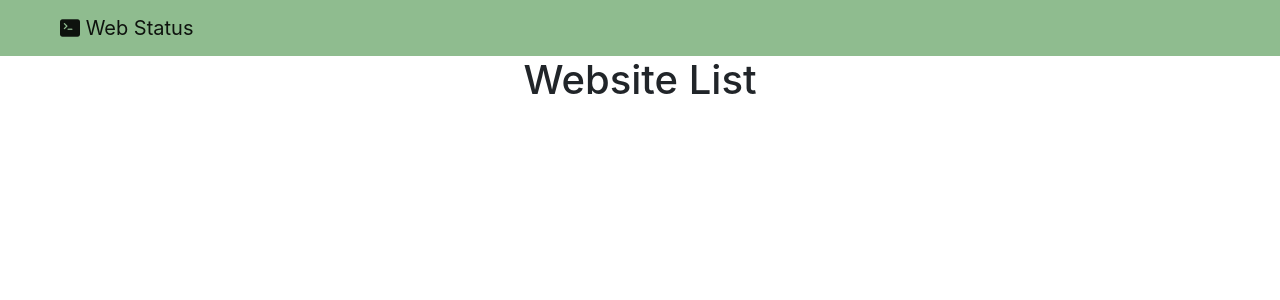
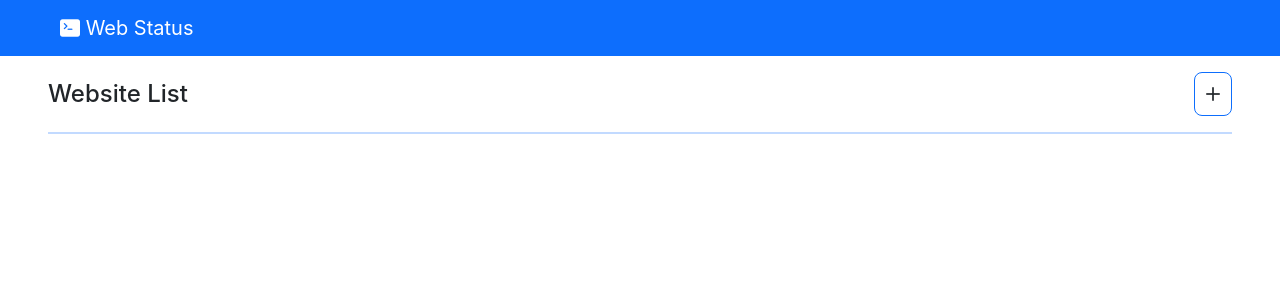
Before and after one commit to abhishekk-raj/WebStatus, a React (Vite) app: page / in a window 1280 px wide. Shown: the top 300 px of the page. Built offline with nearby package versions, Linux system fonts and the light colour scheme.

Commit message:
Enhance UI

```diff
--- a/src/components/app-bar/Appbar.module.scss
+++ b/src/components/app-bar/Appbar.module.scss
@@ -1,4 +1,4 @@
 .Appbar {
   height: 3.5rem;
-  background: darkseagreen;
+  // background: darkseagreen;
 }
--- a/src/components/app-bar/Appbar.tsx
+++ b/src/components/app-bar/Appbar.tsx
@@ -1,14 +1,14 @@
-import React, {FunctionComponent} from 'react';
-import {Navbar, NavbarBrand} from "reactstrap";
+import React, { FunctionComponent } from 'react';
+import { Button, Navbar, NavbarBrand } from "reactstrap";
 
 import styles from './Appbar.module.scss';
 
 const Appbar: FunctionComponent = () => {
 
     return (
-        <Navbar light expand="md" className={styles.Appbar}>
+        <Navbar dark expand="md" className={`${styles.Appbar} bg-primary text-light`}>
             <NavbarBrand href="/" className="ms-5">
-                <i className="bi-terminal-fill" role="img" aria-label="GitHub"/> Web Status
+                <i className="bi-terminal-fill" role="img" aria-label="GitHub" /> Web Status
             </NavbarBrand>
         </Navbar>
     );
--- a/src/hooks/use-get-web-detail.tsx
+++ b/src/hooks/use-get-web-detail.tsx
@@ -15,10 +15,8 @@ const useGetWebDetail = (url: string): { data: WebDetail | WebError, error: WebE
                     { method: 'GET', cache: 'no-cache' });
                 const apiResponse = await response.json();
                 setData(apiResponse);
-                console.log(apiResponse);
             } catch (error) {
                 setError(error);
-                console.log(error);
             }
         };
 
--- a/src/hooks/use-proxy.tsx
+++ b/src/hooks/use-proxy.tsx
@@ -9,10 +9,8 @@ const useProxy = (url: string): { data: any | null, error: Error | unknown } =>
             try {
                 const response = await fetch(`/api?url=${url}`);
                 setData(await response.json());
-                console.log(data);
             } catch (error) {
                 setError(error);
-                console.log(error);
             }
         };
 
--- a/src/index.scss
+++ b/src/index.scss
@@ -1,4 +1,5 @@
 @import url("https://cdn.jsdelivr.net/npm/bootstrap-icons@1.5.0/font/bootstrap-icons.css");
+@import 'node_modules/bootstrap/scss/bootstrap';
 
 body {
   margin: 0;
@@ -8,3 +9,12 @@ body {
   -webkit-font-smoothing: antialiased;
   -moz-osx-font-smoothing: grayscale;
 }
+
+a {
+  text-decoration: none;
+  color: inherit;
+}
+
+h1,h2,h3,h4,h5,h6 {
+  margin: 0;
+}
--- a/src/methods/save-web-detail.tsx
+++ b/src/methods/save-web-detail.tsx
@@ -1,13 +1,9 @@
 import { Web } from '../types/web';
 
 const saveWebsiteDetailsToDB = (key: string, initialValue: Web) => {
-    console.log('usePostWebDetail', key, initialValue);
-
     const websiteDetails = localStorage.getItem(key);
     const parsedWebsiteDetails = websiteDetails ? JSON.parse(websiteDetails) : [];
-    console.log('parsedWebsiteDetails', parsedWebsiteDetails);
     const webDetailToStore = JSON.stringify([...parsedWebsiteDetails, initialValue]);
-    console.log('webDetailToStore', webDetailToStore);
     localStorage.setItem(key, webDetailToStore);
 };
 
--- /dev/null
+++ b/src/methods/update-web-details.tsx
@@ -0,0 +1,11 @@
+import { Web } from '../types/web';
+
+const updateWebsiteDetailsToDB = (key: string, websiteId: string, status: number) => {
+    const websiteDetails = localStorage.getItem(key);
+    const parsedWebsiteDetails = websiteDetails ? JSON.parse(websiteDetails) : [];
+    const websiteToUpdate = parsedWebsiteDetails.map((website: Web) => website.id === websiteId ? { ...website, status: status, lastUpdated: new Date().toISOString() } : website);
+    const webDetailToStore = JSON.stringify(websiteToUpdate);
+    localStorage.setItem(key, webDetailToStore);
+};
+
+export default updateWebsiteDetailsToDB;
--- a/src/pages/add-website/AddWebsite.tsx
+++ b/src/pages/add-website/AddWebsite.tsx
@@ -1,9 +1,11 @@
 import React, { useState } from 'react';
 import saveWebsiteDetailsToDB from '../../methods/save-web-detail';
 import { getRandomId } from '../../methods/get-random-id';
+import { useNavigate } from 'react-router-dom';
 
 const AddWebsite = () => {
     const [websiteUrl, setWebsiteUrl] = useState('');
+    const useNaviagte = useNavigate();
 
     const onInputChange = (e: any) => {
         setWebsiteUrl(e.target.value);
@@ -11,8 +13,13 @@ const AddWebsite = () => {
 
     const onFormSubmit = (e: any) => {
         e.preventDefault();
-        console.log(websiteUrl);
-        saveWebsiteDetailsToDB('websiteDetails', { id: getRandomId(), name: websiteUrl });
+        saveWebsiteDetailsToDB('websiteDetails', {
+            id: getRandomId(),
+            name: websiteUrl,
+            status: 'active',
+            lastUpdated: new Date().toISOString()
+        });
+        useNaviagte('/');
     };
 
     return (
--- a/src/pages/website-detail/WebsiteDetail.tsx
+++ b/src/pages/website-detail/WebsiteDetail.tsx
@@ -1,27 +1,26 @@
 import React, { FunctionComponent, useEffect, useState } from 'react';
-import { Card, CardBody, CardHeader, Table } from "reactstrap";
+import { Button, Card, CardBody, CardHeader, Table } from "reactstrap";
 
 import styles from './WebsiteDetail.module.scss';
 import { LocalNotifications, PermissionStatus } from "@capacitor/local-notifications";
 import useGetWebDetail from '../../hooks/use-get-web-detail';
 import { getWebsiteName } from '../../methods/get-website-name';
 import { WebsiteStatus, getWebsiteStatus } from '../../methods/get-website-status';
-import { useParams } from 'react-router-dom';
+import { Link, useParams } from 'react-router-dom';
 import useGetWebsite from '../../hooks/use-get-website';
+import updateWebsiteDetailsToDB from '../../methods/update-web-details';
 
 const WebsiteDetail: FunctionComponent = () => {
     const [webStatus, setWebStatus] = useState<WebsiteStatus>();
-    // const [websiteUrl, setWebsiteUrl] = useState('https://master.smartsoul.com/user/list');
     const { websiteId } = useParams();
     const website = useGetWebsite('websiteDetails', websiteId!);
     const { data, error } = useGetWebDetail(website?.name);
-
-    console.log(website);
 
     useEffect(() => {
         if (data) {
             const websiteStatus = getWebsiteStatus(data.status, 'error' in data ? data.error : undefined);
             setWebStatus(websiteStatus);
+            updateWebsiteDetailsToDB('websiteDetails', websiteId!, data.status);
         }
     }, [data]);
 
@@ -42,6 +41,7 @@ const WebsiteDetail: FunctionComponent = () => {
                 <CardBody className={styles.CardBody}>
                     {
                         data ? (
+                            <>
                                 <Table bordered>
                                     <tbody>
                                         <tr>
@@ -62,6 +62,8 @@ const WebsiteDetail: FunctionComponent = () => {
                                         </tr>
                                     </tbody>
                                 </Table>
+                                <Link to='/' className='text-primary'>See All Websites</Link>
+                            </>
                         ) : (
                             <div>{error instanceof Error ? error.message : 'Getting Details...'}</div>
                         )
--- a/src/pages/website-list/WebsiteList.tsx
+++ b/src/pages/website-list/WebsiteList.tsx
@@ -2,22 +2,35 @@ import React from 'react';
 import useGetWebsiteList from '../../hooks/use-get-website-list';
 import { Link } from 'react-router-dom';
 import { getWebsiteName } from '../../methods/get-website-name';
+import { Badge, ListGroup, ListGroupItem } from 'reactstrap';
 
 const WebsiteList = () => {
     const websiteList = useGetWebsiteList('websiteDetails');
-    console.log(websiteList);
 
     return (
         <div>
-            <h1>Website List</h1>
+            <div className='d-flex ms-5 me-5 mt-3 mb-3 align-items-center'>
+                <h4>Website List</h4>
+                <Link to='/add-website' className='border border-primary fs-3 ms-auto rounded-3 ps-1 pe-1'>
+                    <i className="bi-plus" role="img" aria-label="GitHub" />
+                </Link>
+            </div>
+            <hr className="border border-primary border-1 ms-5 me-5"></hr>
             {
-                websiteList.map((website, index) => (
+                websiteList.length > 0 ? websiteList.map((website, index) => (
                     <div key={index}>
-                        <Link to={website.id}>
-                            <h5>{getWebsiteName(website.name)}</h5>
-                        </Link>
+                        <ListGroup className='ms-5 me-5 mt-2'>
+                            <ListGroupItem>
+                                <Link to={website.id} className='d-flex align-items-center'>
+                                    <h6>{getWebsiteName(website.name)}</h6>
+                                    <Badge className='ms-auto' color={website.status.toString().startsWith('20') ? 'success' : website.status.toString().startsWith('30') ? 'warning' : 'danger'}>
+                                        {website.status}
+                                    </Badge>
+                                </Link>
+                            </ListGroupItem>
+                        </ListGroup>
                     </div>
-                ))
+                )) : <></>
             }
         </div>
     )
--- a/src/types/web.ts
+++ b/src/types/web.ts
@@ -1,4 +1,6 @@
 export interface Web {
     id: string;
     name: string;
+    status: string;
+    lastUpdated: string;
 }
```
Lines whose indentation alone changed are shown as unchanged.
